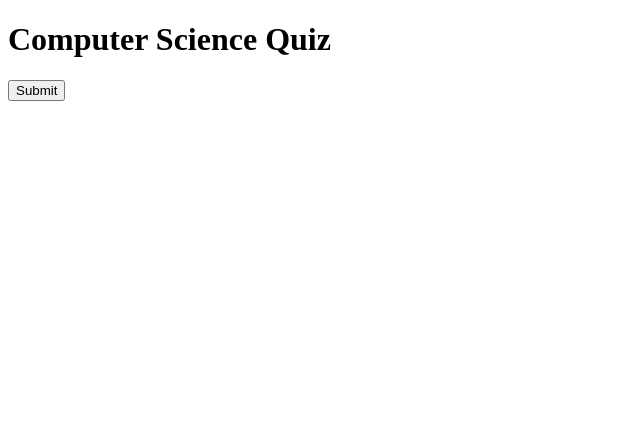
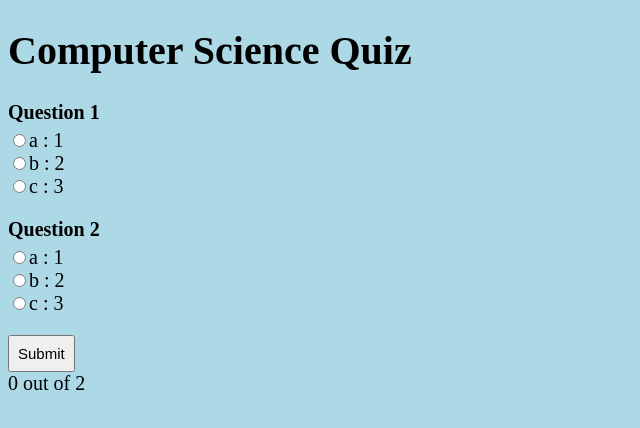
Before and after one commit to lwhinkle/my-static-site, a plain HTML site: page index.html in a window 1280 px wide. Both pictures are taken after a click on the button "Submit". Shown: the whole page, without its empty margins (0-640 px from the left). Drawn offline with Linux system fonts and the light colour scheme.

Commit message:
Finished javascript file. Started css.

```diff
--- a/index.html
+++ b/index.html
@@ -1,7 +1,8 @@
 <!DOCTYPE html>
 <html>
 <header>
-    <script src="script.js"></script>
+    <link rel="stylesheet" href="styles.css">
+    <script src="script.js" async></script>
 </header>
 <body>
     <h1>Computer Science Quiz</h1>
--- a/script.js
+++ b/script.js
@@ -1,15 +1,13 @@
 function createQuiz(){
     const output = [];
 
-    for (var i = 0; i < quizQuestions.length; i++) {
+    quizQuestions.forEach( (current, num) => {
             const answers = [];
 
-            for(letter in quizQuestions[i].answers) {
+            for(letter in current.answers) {
                 answers.push(
                     `<label>
-                    <input type="radio" name="question${i}" value="${letter}">
-                    ${letter} :
-                    ${current.answers[letter]}
+                    <input type="radio" name="question${num}" value="${letter}">${letter} : ${current.answers[letter]}
                     </label>`
                 );
             }
@@ -19,8 +17,27 @@ function createQuiz(){
                 <div class="answers"> ${answers.join('')} </div>`
             );
         }
+    );
 
     quizContainer.innerHTML = output.join('');
+}
+
+function displayResults() {
+    const answerContainers = quizContainer.querySelectorAll('.answers');
+    let correctAnswers = 0;
+
+    quizQuestions.forEach( (current, num) => {
+        const answerContainer = answerContainers[num];
+        const selector = `input[name=question${num}]:checked`;
+        const userAnswer = (answerContainer.querySelector(selector) || {}).value;
+
+        if(userAnswer == current.correct) {
+            correctAnswers++;
+        }
+    }
+    );
+
+    resultsContainer.innerHTML = `${correctAnswers} out of ${quizQuestions.length}`;
 }
 
 const quizContainer = document.getElementById('quiz');
@@ -48,3 +65,5 @@ const quizQuestions = [
 ];
 
 createQuiz();
+
+submitButton.addEventListener('click', displayResults);
--- a/styles.css
+++ b/styles.css
@@ -0,0 +1,18 @@
+body {
+    font-size: 20px;
+    background-color: lightblue;
+}
+.question {
+    font-weight: 700;
+}
+.answers {
+    margin-top: 5px;
+    margin-bottom: 20px;
+}
+.answers label {
+    display: block;
+}
+#submit {
+    font-size: 15px;
+    padding: 8px;
+}
```
Also changed, not shown: 1 other file.
